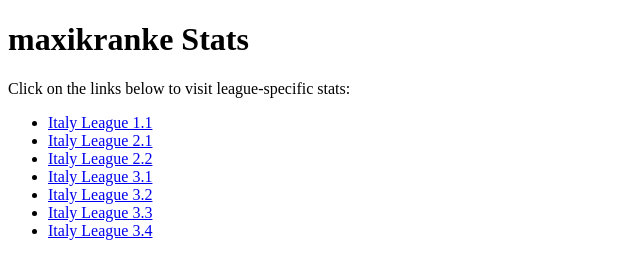
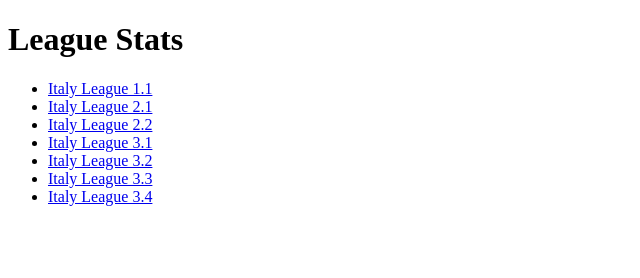
Before and after one commit to kranke-git/maxi, a plain HTML site: page docs/index.html in a window 1280 px wide. Shown: the whole page, without its empty margins (0-640 px from the left). Drawn offline with Linux system fonts and the light colour scheme.

Commit message:
Polishing

```diff
--- a/docs/index.html
+++ b/docs/index.html
@@ -6,8 +6,7 @@
     <title>Index Page</title>
 </head>
 <body>
-    <h1>maxikranke Stats</h1>
-    <p>Click on the links below to visit league-specific stats:</p>
+    <h1>League Stats</h1>
     <ul>
         <li><a href="league1.html">Italy League 1.1</a></li>
         <li><a href="league2.html">Italy League 2.1</a></li>
```
Also changed, not shown: 1 other file.
